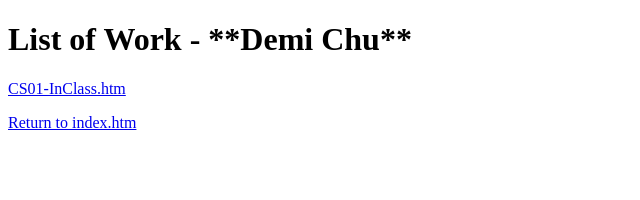
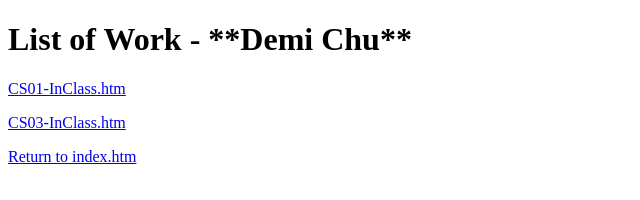
Before and after one commit to dchu07/WebTech, a plain HTML site: page Classwork/low.htm in a window 1280 px wide. Shown: the whole page, without its empty margins (0-640 px from the left). Drawn offline with Linux system fonts and the light colour scheme.

Commit message:
Updated low.htm

```diff
--- a/Classwork/low.htm
+++ b/Classwork/low.htm
@@ -11,6 +11,7 @@
     <!-- Your HTML goes here -->
     <h1> List of Work - **Demi Chu**</h1>
     <p><a href="CS01-InClass.htm">CS01-InClass.htm</a></p>
+    <p><a href="CS03-InClass.htm">CS03-InClass.htm</a></p>
     <p><a href="index.htm">Return to index.htm</a></p>
 
 </body>
```
